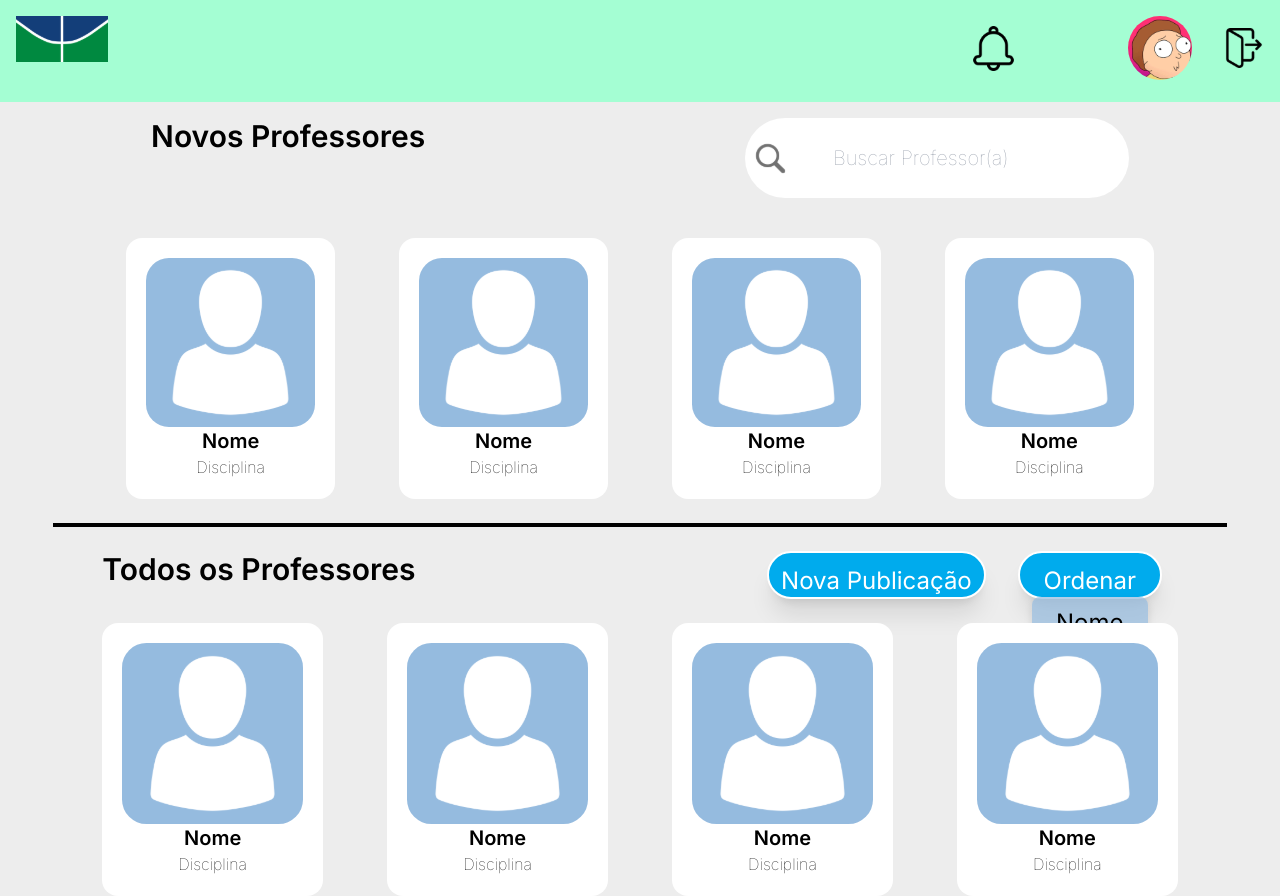
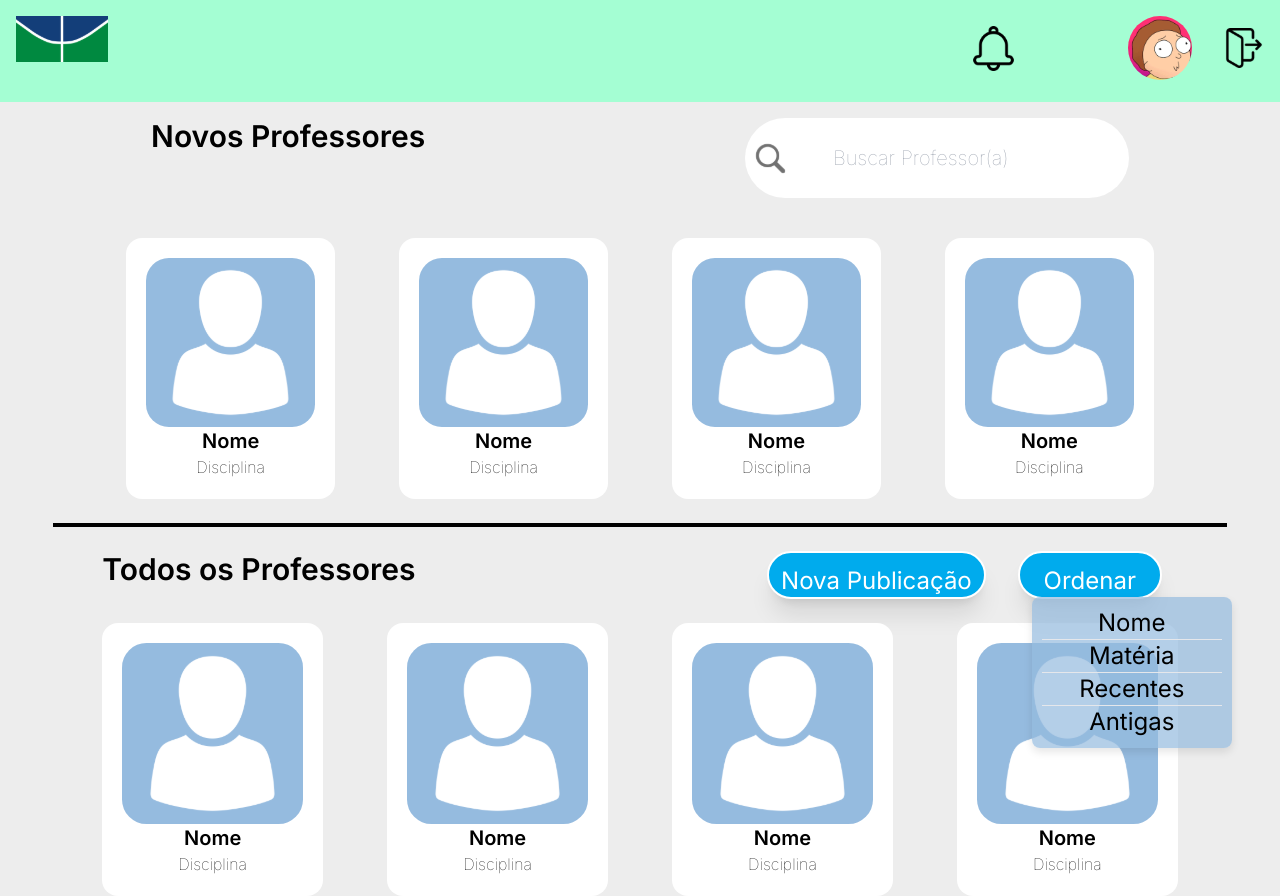
Before and after one commit to har1ssoN/pt_g4_front-end, a Next.js app in the folder my-app/: page /feed/logado in a window 1280 px wide. Both pictures are taken after a click on the button "Ordenar". Built offline with nearby package versions, Linux system fonts and the light colour scheme.

Commit message:
modal comentário e correção de alguns bugs

```diff
--- a/my-app/src/app/feed/logado/page.tsx
+++ b/my-app/src/app/feed/logado/page.tsx
@@ -21,7 +21,7 @@ const Page = () => {
           </div>
           <div className='bg-[#ffffff] flex items-center justify-between cursor-pointer rounded-full p-2 text-center w-96 h-20 font-thin text-xl place-content-center'>
             <button><img src="/lupa.svg" alt="Search" /></button>
-            <input type="text" placeholder='Buscar Professor(a)' className='cursor-pointer rounded-full'/>
+            <input type="text" placeholder='Buscar Professor(a)' className='cursor-pointer rounded-full focus:outline-none'/>
           </div>
         </div>
 
@@ -46,7 +46,7 @@ const Page = () => {
               <NovaPub isOpen={openNovaPub} onClose={() => setOpenNovaPub(false)} />
             </div>
             <div className='bg-[#00abed]
-             text-white rounded-full w-36 h-12 text-center text-2xl justify-center mx-4 content-center p-3 border-white border-2 cursor-pointer shadow-xl'>
+             text-white rounded-full w-36 h-12 text-center text-2xl justify-center mx-4 content-center p-3 border-white border-2 cursor-pointer shadow-xl z-50'>
               <button onClick={() => setOpenModal(true)}>Ordenar</button>
               <Modal isOpen={openModal} onClose={() => setOpenModal(false)} />
             </div>
--- a/my-app/src/componentes/avaliacao.tsx
+++ b/my-app/src/componentes/avaliacao.tsx
@@ -1,12 +1,18 @@
 import React, { useState } from 'react';
 import EditComentario from './editar comentario';
+import ModalComentarios from './postar novo comentario';
 
 const Avaliacao = ({ setOpenEdit }) => {
     const [openEdit, setLocalOpenEdit] = useState(false);
+    const [openComentarios, setOpenComentarios] = useState(false);
 
     const handleOpenEdit = (isOpen) => {
         setLocalOpenEdit(isOpen);
         setOpenEdit(isOpen);
+    };
+
+    const handleOpenComentarios = (isOpen) => {
+        setOpenComentarios(isOpen);
     };
 
     return (
@@ -24,11 +30,15 @@ const Avaliacao = ({ setOpenEdit }) => {
                     </p>
                     <div className='flex items-center justify-between'>
                         <div className='flex'>
-                            <button><img src="/comentarios.svg" className='h-7 w-7' alt="" /></button>
+                            <button onClick={() => handleOpenComentarios(true)}>
+                                <img src="/comentarios.svg" className='h-7 w-7' alt="" />
+                            </button>
                             <p className='mt-1 ml-2 text-sm'>2 comentários</p>
                         </div>
                         <div>
-                            <button onClick={() => handleOpenEdit(true)}><img src="/edit.svg" className='h-4 w-4 mx-4' alt="" /></button>
+                            <button onClick={() => handleOpenEdit(true)}>
+                                <img src="/edit.svg" className='h-4 w-4 mx-4' alt="" />
+                            </button>
                             <EditComentario isOpen={openEdit} onClose={() => handleOpenEdit(false)} />
                             <button><img src="/lixeira.svg" className='h-4 w-4' alt="" /></button>
                         </div>
@@ -36,6 +46,7 @@ const Avaliacao = ({ setOpenEdit }) => {
                 </div>
             </article>
             <div className='border-2 border-[#efefef]'></div>
+            <ModalComentarios isOpen={openComentarios} onClose={() => handleOpenComentarios(false)} />
         </>
     );
 };
--- a/my-app/src/componentes/botao ordenar.tsx
+++ b/my-app/src/componentes/botao ordenar.tsx
@@ -5,13 +5,16 @@ export default function Modal({ isOpen }) {
   if (isOpen) {
     return (
       <div className={styles.modal}>
-        Nome
+      <button>Nome</button>
         <br className={styles.linha}/>
-        Matéria
+        <hr />
+        <button>Matéria</button>
         <br className={styles.linha}/>
-        Recentes
+        <hr />
+        <button>Recentes</button>
         <br className={styles.linha}/>
-        Antigas
+        <hr />
+        <button>Antigas</button>
       </div>
     );
   }
--- a/my-app/src/componentes/ordenar.module.css
+++ b/my-app/src/componentes/ordenar.module.css
@@ -6,11 +6,10 @@
     box-shadow: 0 4px 8px rgba(0, 0, 0, 0.1);
     border: white;
     border-color: #ffffff;
-    z-index: 1000;
+    width: 200px;
 
   }
 
 .linha {
-  z-index: 10000;
   color: black;
 }
--- /dev/null
+++ b/my-app/src/componentes/postar novo comentario.tsx
@@ -0,0 +1,26 @@
+import React from 'react';
+import styles from './novapubli.module.css';
+
+const ModalComentarios = ({ isOpen, onClose }) => {
+    if (!isOpen) return null;
+
+    return (
+        <div className="fixed inset-0 z-50 flex items-center justify-center bg-black bg-opacity-50">
+            <div className={styles.modalFundo}>
+                <div className={styles.inputs}>
+                </div>
+                <div className={styles.inputs}>
+                </div>
+                <div className={styles.inputs}>
+                    <textarea className={styles.inputGrandao}></textarea>
+                </div>
+                <div className={styles.botoes}>
+                    <button className={`${styles.botao} ${styles.cancelar}`} onClick={onClose}>Cancelar</button>
+                    <button className={`${styles.botao} ${styles.avaliar}`}>Comentar</button>
+                </div>
+            </div>
+        </div>
+    );
+};
+
+export default ModalComentarios;
```
